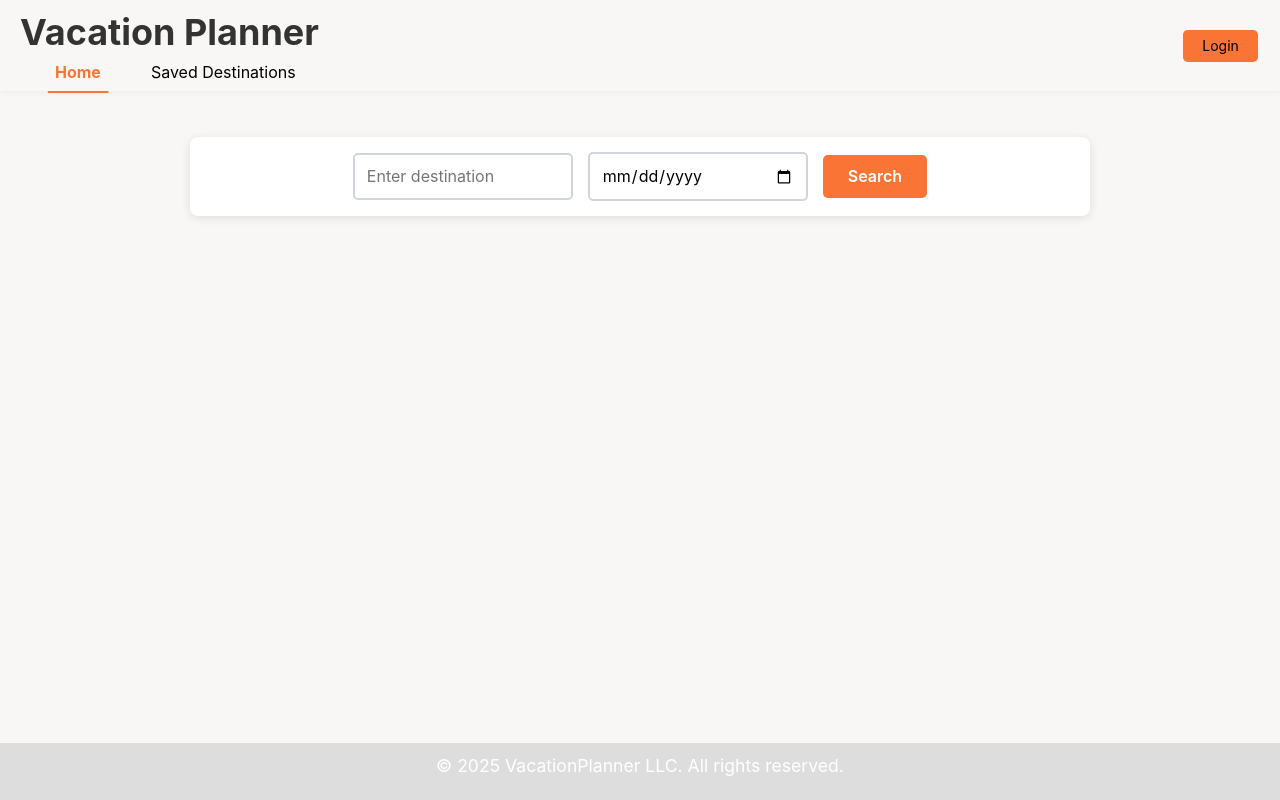
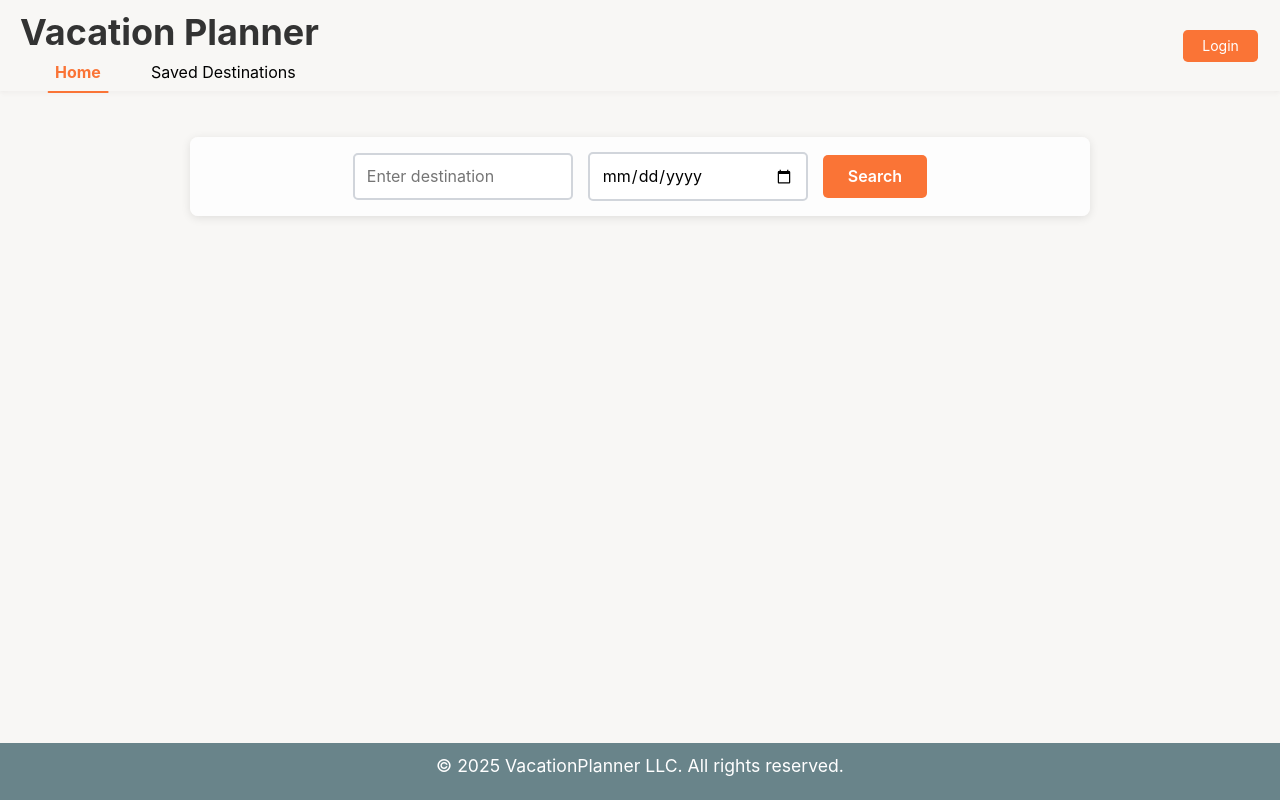
Before and after one commit to HPoyfair/VacationPlanner, a React (Vite) app in the folder client/: page / in a window 1280 px wide. Built offline with nearby package versions, Linux system fonts and the light colour scheme.

Commit message:
light clean up and changed footer color

```diff
--- a/client/src/components/style.css
+++ b/client/src/components/style.css
@@ -203,7 +203,7 @@ nav ul li {
     }
 
     footer {
-      background-color: #dddddd;
+      background-color: #69848a;
       color: white;
       text-align: center;
       /* margin-top: auto;   */
--- a/client/src/index.css
+++ b/client/src/index.css
@@ -9,11 +9,12 @@ body {
   height: 100%;
 }
 
+
 .search-bar {
   display: flex;
   justify-content: center;
   align-items: center;
-  background-color: #ffffff;
+  background: rgba(255, 255, 255, 0.8);
   box-shadow: 0 2px 10px rgba(0, 0, 0, 0.1);
   padding: 15px 30px;
   border-radius: 8px;
@@ -224,6 +225,10 @@ h2 {
   background: #c82333;
 }
 
+a {
+  color: white;
+}
+
 
 .no-data {
   text-align: center;
--- a/client/src/pages/Home.tsx
+++ b/client/src/pages/Home.tsx
@@ -185,7 +185,11 @@ const Home = () => {
   };
 
   return (
+
     <div>
+          {/* Background Container */}
+     <div>
+
       <SearchBar
         destination={destination}
         setDestination={setDestination}
@@ -193,6 +197,7 @@ const Home = () => {
         setDate={setDate}
         handleSearch={handleSearch}
       />
+      </div>
       {searchError && <p className="text-red-500 mt-2">{searchError}</p>}
 
       {weatherResults && (
```
Also changed, not shown: 1 other file (tests, documents, lock files or other folders).
